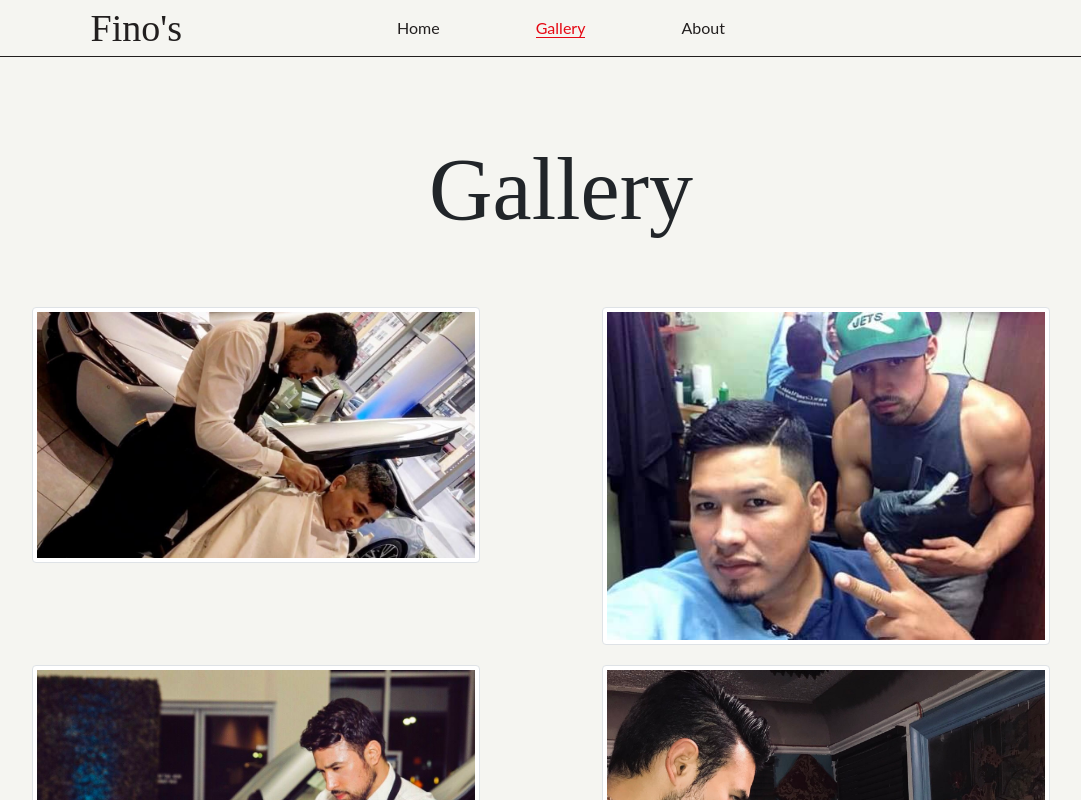
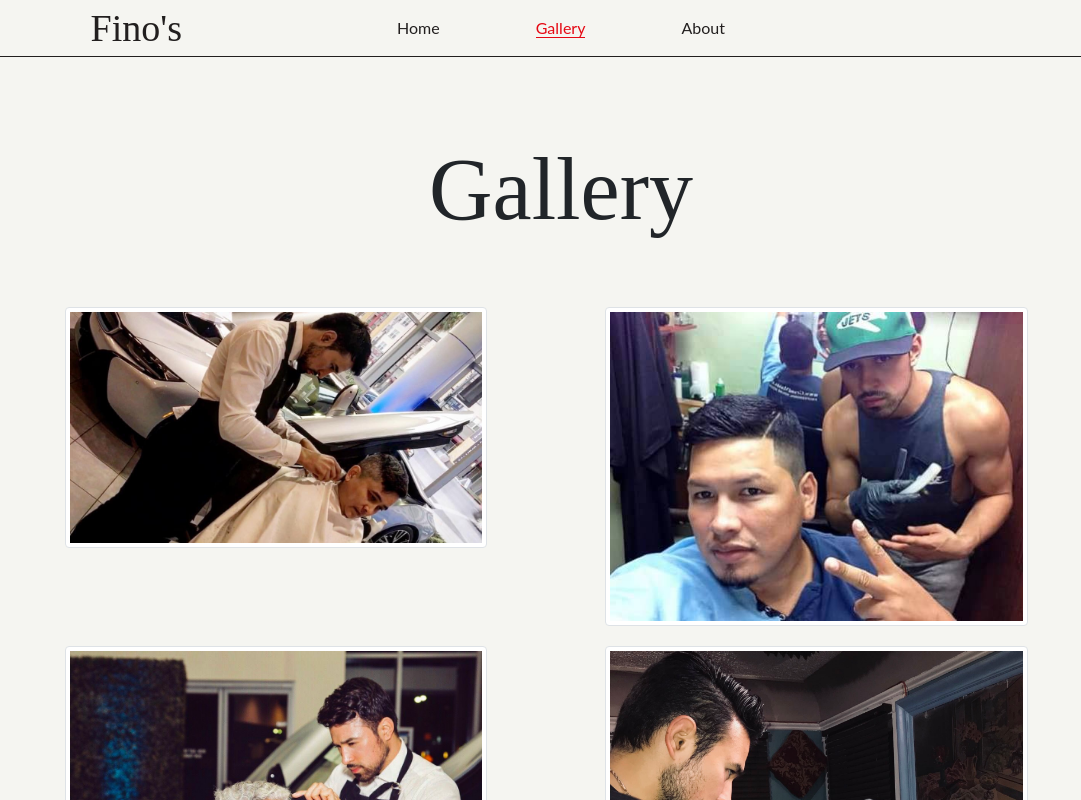
Before and after one commit to moonjason/fino-barbershop, a React (Create React App) app in the folder client/: page /gallery in a window 1280 px wide. Shown: the top 800 px of the page, without its empty margins (79-1160 px from the left). Built offline with nearby package versions, Linux system fonts and the light colour scheme; a web font is replaced by a local one.

Commit message:
adjust gallery

```diff
--- a/client/src/components/Gallery/Gallery.js
+++ b/client/src/components/Gallery/Gallery.js
@@ -6,7 +6,7 @@ import Col from 'react-bootstrap/Col';
 import Image from 'react-bootstrap/Image';
 
 const img = {
-    'max-width': '35vw'
+    'max-width': '33vw'
 }
 
 const Gallery = () => {
--- a/client/src/index.css
+++ b/client/src/index.css
@@ -386,7 +386,7 @@ html {
 }
 
 #gallery__grid{
-    margin-left: 1rem;
+    padding-left: 8.75vw;
 }
 /* Gallery END */
 /* IPAD VIEW */
@@ -464,7 +464,7 @@ html {
         padding: 4vh 4.5vw 24vh 4.5vw;
     }
     #gallery__grid{
-        margin-left: 6rem;
+        padding-left: 5.75vw;
     }
 }
 
```
